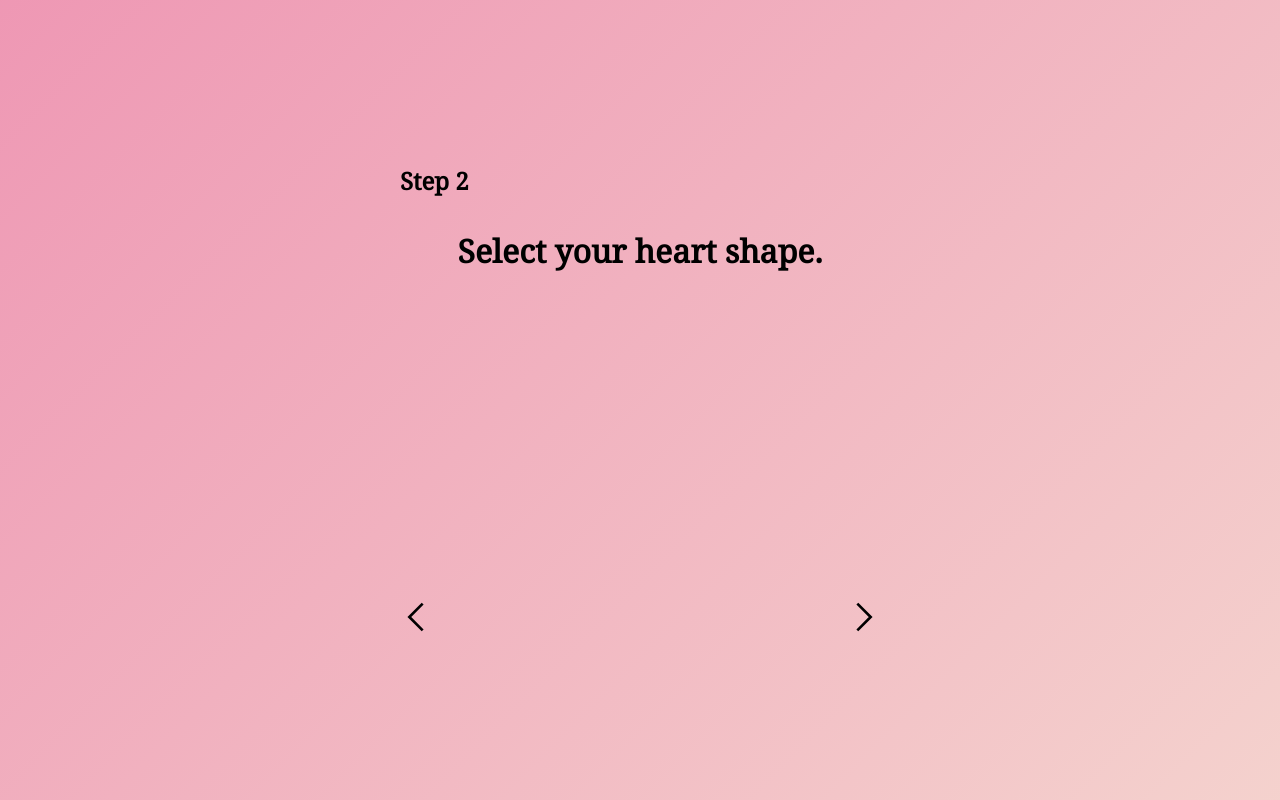
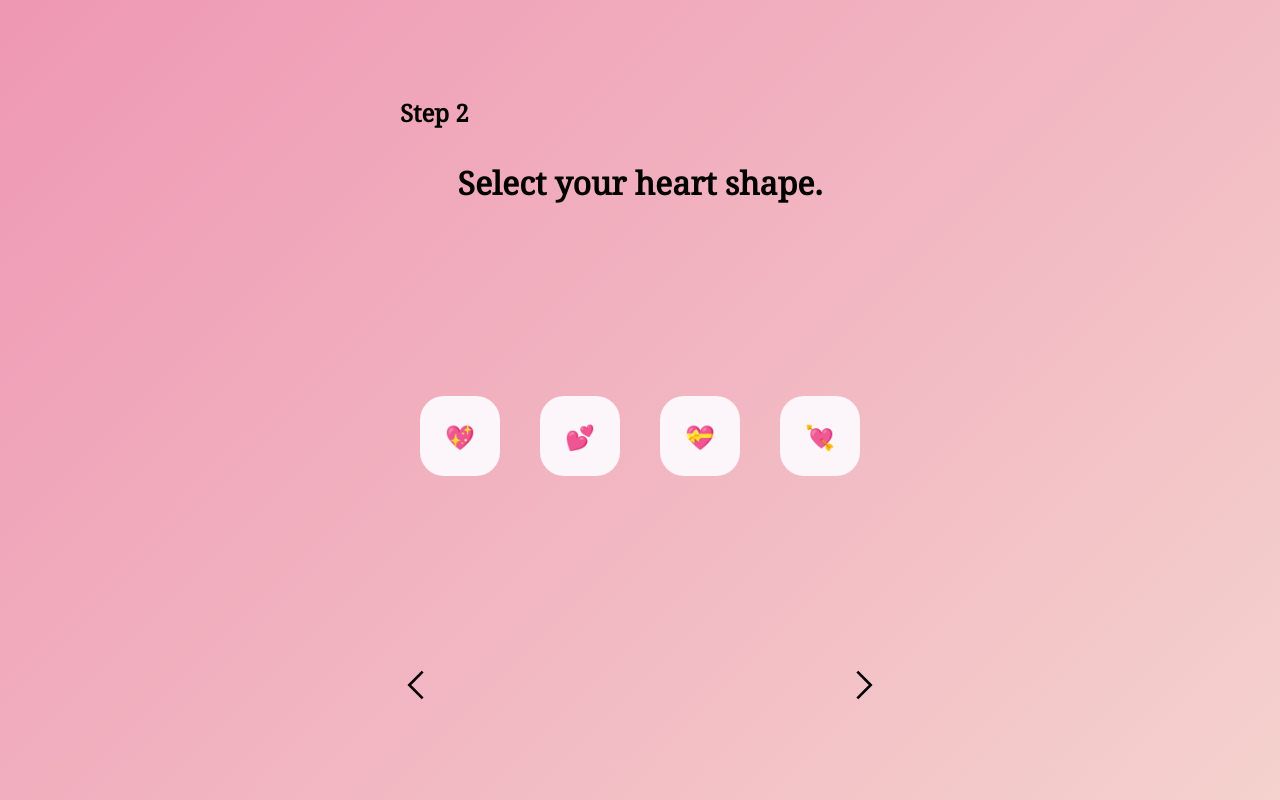
Before and after one commit to cubodado/Symh, a React (Create React App) app: page /step/2 in a window 1280 px wide. Built offline with nearby package versions, Linux system fonts and the light colour scheme.

Commit message:
Feat: select heart shape

```diff
--- a/src/Steps/StepPages/Step2.css
+++ b/src/Steps/StepPages/Step2.css
@@ -0,0 +1,21 @@
+.heart-shapes {
+  display: flex;
+  justify-content: space-around;
+  align-items: center;
+}
+
+.heart-shape {
+  display: flex;
+  box-sizing: border-box;
+  justify-content: center;
+  align-items: center;
+  border-radius: 1.5rem;
+  background-color: #fcf5f9;
+  width: 5rem;
+  height: 5rem;
+  cursor: pointer;
+}
+
+.heart-shape.active {
+  border: 0.3rem solid #fb0097;
+}
--- a/src/Steps/StepPages/Step2.js
+++ b/src/Steps/StepPages/Step2.js
@@ -2,14 +2,56 @@ import '../index.css';
 import './Step2.css';
 import StepInformation from '../StepUI/StepInformation';
 import NavigationButtons from '../StepUI/NavigationButtons';
+import { useState } from 'react';
 
 const Step2 = () => {
+  const [heartShape, setHeartShape] = useState('');
   const infoText = 'Select your heart shape.';
-  let heartShape = 1;
+
+  const heartShapeClickHandler = (event) => {
+    const currentTarget = event.currentTarget;
+    currentTarget.classList.toggle('active');
+
+    if (heartShape === '') {
+      setHeartShape(event.currentTarget.id);
+    } else {
+      setHeartShape('');
+    }
+  };
 
   return (
     <main className="step-div">
       <StepInformation stepNumber={2} stepInfoText={infoText} />
+      <div className="heart-shapes">
+        <div
+          id="shape1"
+          className="heart-shape"
+          onClick={heartShapeClickHandler}
+        >
+          <h2>💖</h2>
+        </div>
+        <div
+          id="shape2"
+          className="heart-shape"
+          onClick={heartShapeClickHandler}
+        >
+          <h2>💕</h2>
+        </div>
+        <div
+          id="shape3"
+          className="heart-shape"
+          onClick={heartShapeClickHandler}
+        >
+          <h2>💝</h2>
+        </div>
+        <div
+          id="shape4"
+          className="heart-shape"
+          onClick={heartShapeClickHandler}
+        >
+          <h2>💘</h2>
+        </div>
+      </div>
       <NavigationButtons stepNumber={2} nextCheck={heartShape} />
     </main>
   );
```
